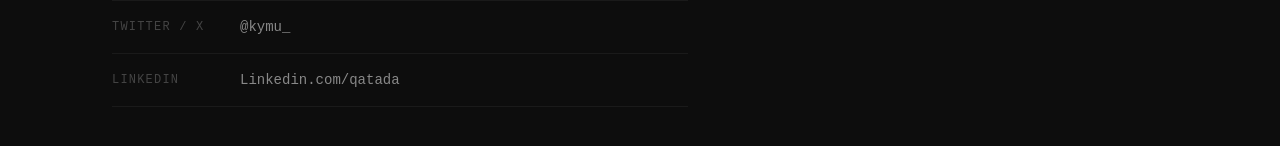
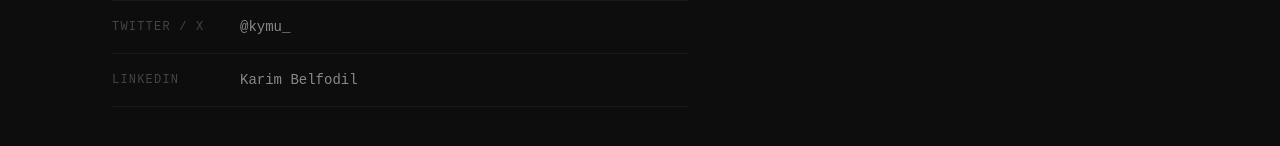
Before and after one commit to K3S3l7/my-blog, a Next.js app: page /my-blog/contact in a window 1280 px wide. Shown: the part 359-505 px from the top of the page. Built offline with nearby package versions, Linux system fonts and the light colour scheme.

Commit message:
Update LinkedIn contact information

```diff
--- a/app/contact/page.tsx
+++ b/app/contact/page.tsx
@@ -13,7 +13,7 @@ export default function ContactPage() {
         {[
           { label: "Email", value: "kimuxsxs@gmail.com", href: "mailto:kimuxsxs@gmail.com" },
           { label: "Twitter / X", value: "@kymu_", href: "https://x.com/kymu_" },
-          { label: "LinkedIn", value: "Linkedin.com/qatada", href: "https://linkedin.com/qatada" },
+          { label: "LinkedIn", value: "Karim Belfodil", href: "https://linkedin.com/in/qatada" },
         ].map(({ label, value, href }) => (
           <li key={label} className="flex items-center gap-4 border-b border-[#1a1a1a] pb-4">
             <span className="text-[#444] w-28 shrink-0 tracking-widest text-xs uppercase">{label}</span>
```
